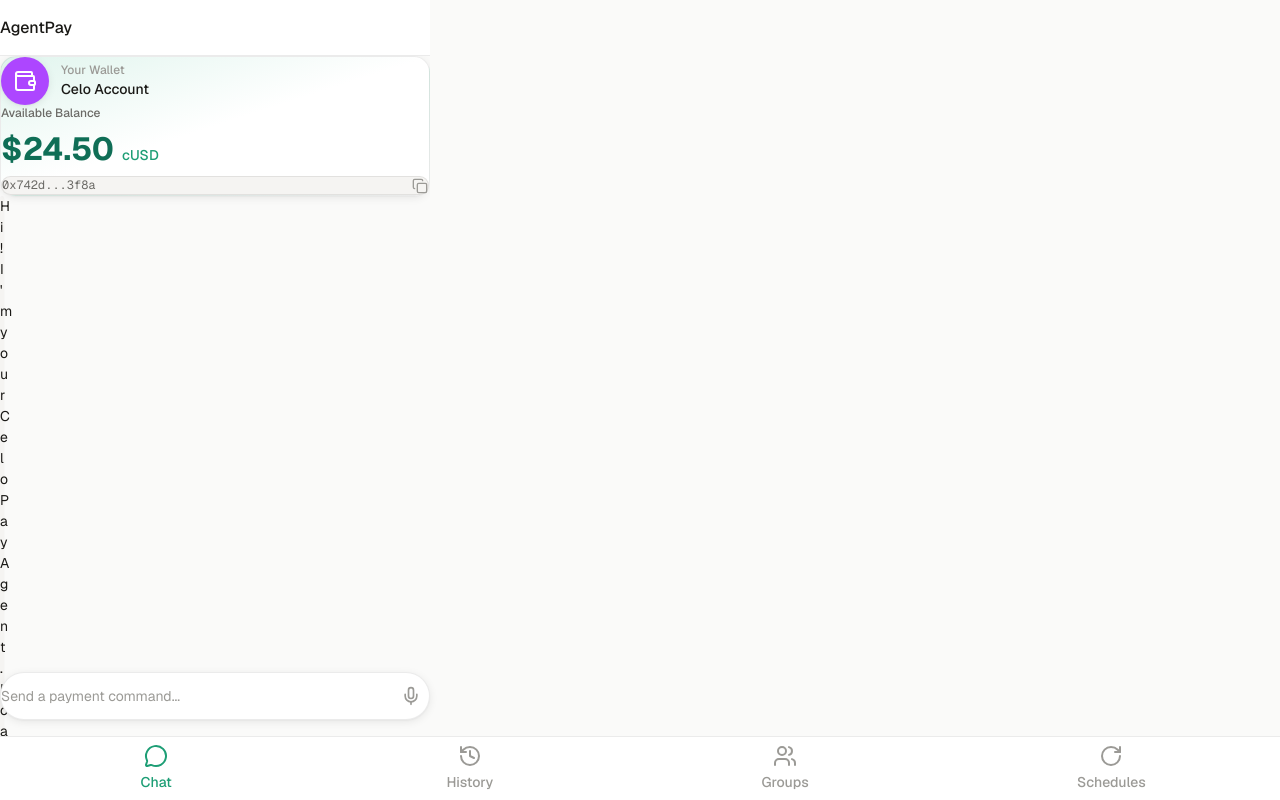
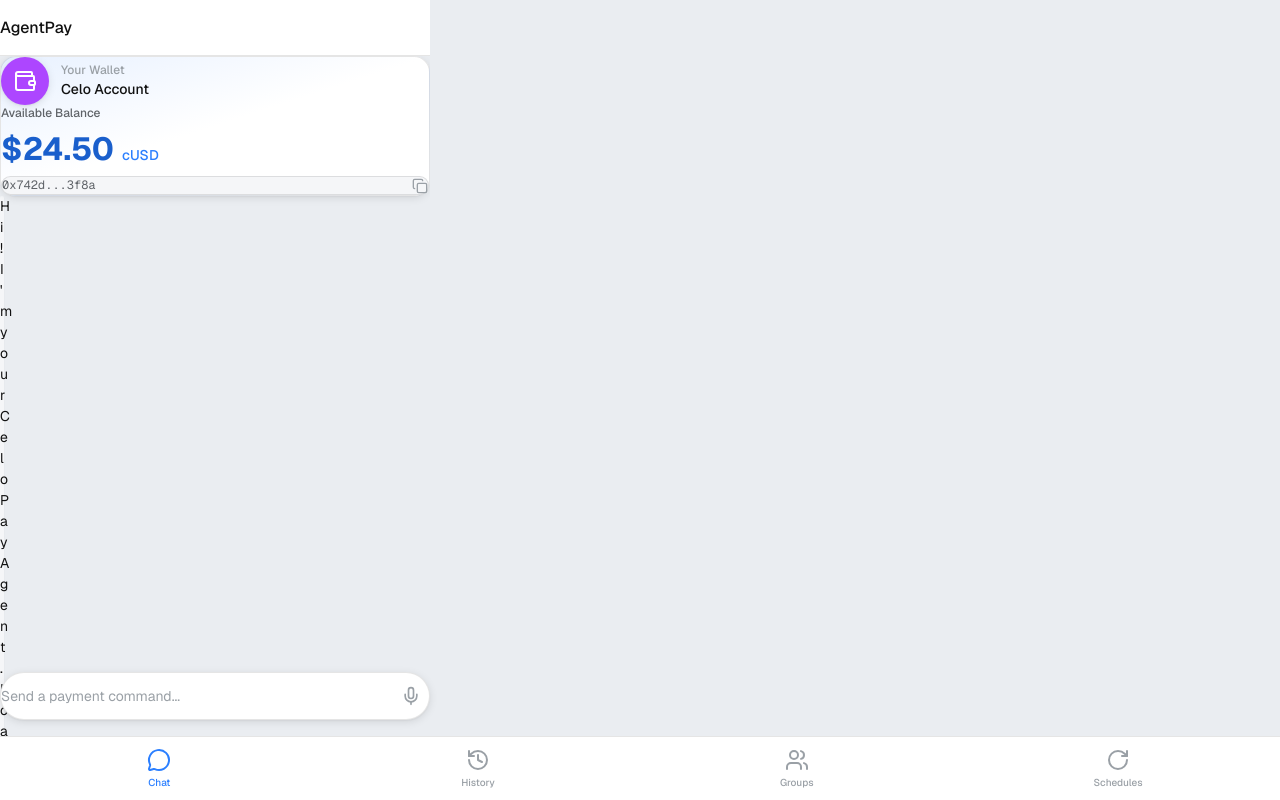
Before and after one commit to hendrakrnm/celoagentpay, a Next.js app: page / in a window 1280 px wide. Shown: the top 800 px of the page. Built offline with nearby package versions, Linux system fonts and the light colour scheme.

Commit message:
style(celo): update global styles to light theme with blue color scheme

```diff
--- a/src/styles/globals.css
+++ b/src/styles/globals.css
@@ -5,22 +5,22 @@
    ======================================== */
 
 :root {
-  /* Primary — Celo Green */
-  --color-primary: #1D9E75;
-  --color-primary-light: #E1F5EE;
-  --color-primary-dark: #0F6E56;
+  /* Primary — Blue */
+  --color-primary: #2B7FFF;
+  --color-primary-light: #E8F1FF;
+  --color-primary-dark: #1A5FCC;
 
-  /* Neutral — Warm Gray */
-  --color-bg: #FAFAF9;
+  /* Background — Light */
+  --color-bg: #EAEDF1;
   --color-surface: #FFFFFF;
-  --color-surface-raised: #F5F4F2;
-  --color-border: rgba(0, 0, 0, 0.08);
-  --color-border-strong: rgba(0, 0, 0, 0.15);
+  --color-surface-raised: #F5F6F8;
+  --color-border: rgba(0, 0, 0, 0.10);
+  --color-border-strong: rgba(0, 0, 0, 0.18);
 
   /* Text */
-  --color-text-primary: #1A1916;
-  --color-text-secondary: #6B6A66;
-  --color-text-tertiary: #9B9A96;
+  --color-text-primary: #111111;
+  --color-text-secondary: #5F6368;
+  --color-text-tertiary: #9AA0A6;
 
   /* Semantic */
   --color-success: #16A34A;
@@ -30,22 +30,16 @@
   --color-danger: #DC2626;
   --color-danger-light: #FEE2E2;
 
+  /* Chat bubbles */
+  --bubble-user-bg: #2B7FFF;
+  --bubble-user-text: #FFFFFF;
+  --bubble-agent-bg: #FFFFFF;
+  --bubble-agent-text: #111111;
+
   /* Shadows */
-  --shadow-sm: 0 1px 2px rgba(0, 0, 0, 0.05);
-  --shadow-md: 0 2px 8px rgba(0, 0, 0, 0.08), 0 1px 2px rgba(0, 0, 0, 0.04);
-  --shadow-lg: 0 8px 24px rgba(0, 0, 0, 0.1), 0 2px 4px rgba(0, 0, 0, 0.04);
-}
-
-@media (prefers-color-scheme: dark) {
-  :root {
-    --color-bg: #111110;
-    --color-surface: #1C1C1A;
-    --color-surface-raised: #242422;
-    --color-border: rgba(255, 255, 255, 0.08);
-    --color-border-strong: rgba(255, 255, 255, 0.15);
-    --color-text-primary: #EEEEEC;
-    --color-text-secondary: #9B9A96;
-  }
+  --shadow-sm: 0 1px 2px rgba(0, 0, 0, 0.06);
+  --shadow-md: 0 2px 8px rgba(0, 0, 0, 0.10), 0 1px 2px rgba(0, 0, 0, 0.05);
+  --shadow-lg: 0 8px 24px rgba(0, 0, 0, 0.12), 0 2px 4px rgba(0, 0, 0, 0.05);
 }
 
 /* ========================================
@@ -120,8 +114,23 @@
    TYPOGRAPHY UTILITIES
    ======================================== */
 
+.text-10 {
+  font-size: 10px;
+  line-height: 1.4;
+}
+
+.text-11 {
+  font-size: 11px;
+  line-height: 1.4;
+}
+
 .text-12 {
   font-size: 12px;
+  line-height: 1.4;
+}
+
+.text-13 {
+  font-size: 13px;
   line-height: 1.4;
 }
 
@@ -254,6 +263,20 @@
 }
 
 /* ========================================
+   APP SHELL — full-height chat layout
+   ======================================== */
+
+.app-shell {
+  display: flex;
+  flex-direction: column;
+  height: 100dvh;
+  max-width: 430px;
+  margin: 0 auto;
+  width: 100%;
+  overflow: hidden;
+}
+
+/* ========================================
    SCROLLBAR STYLING
    ======================================== */
 
```
